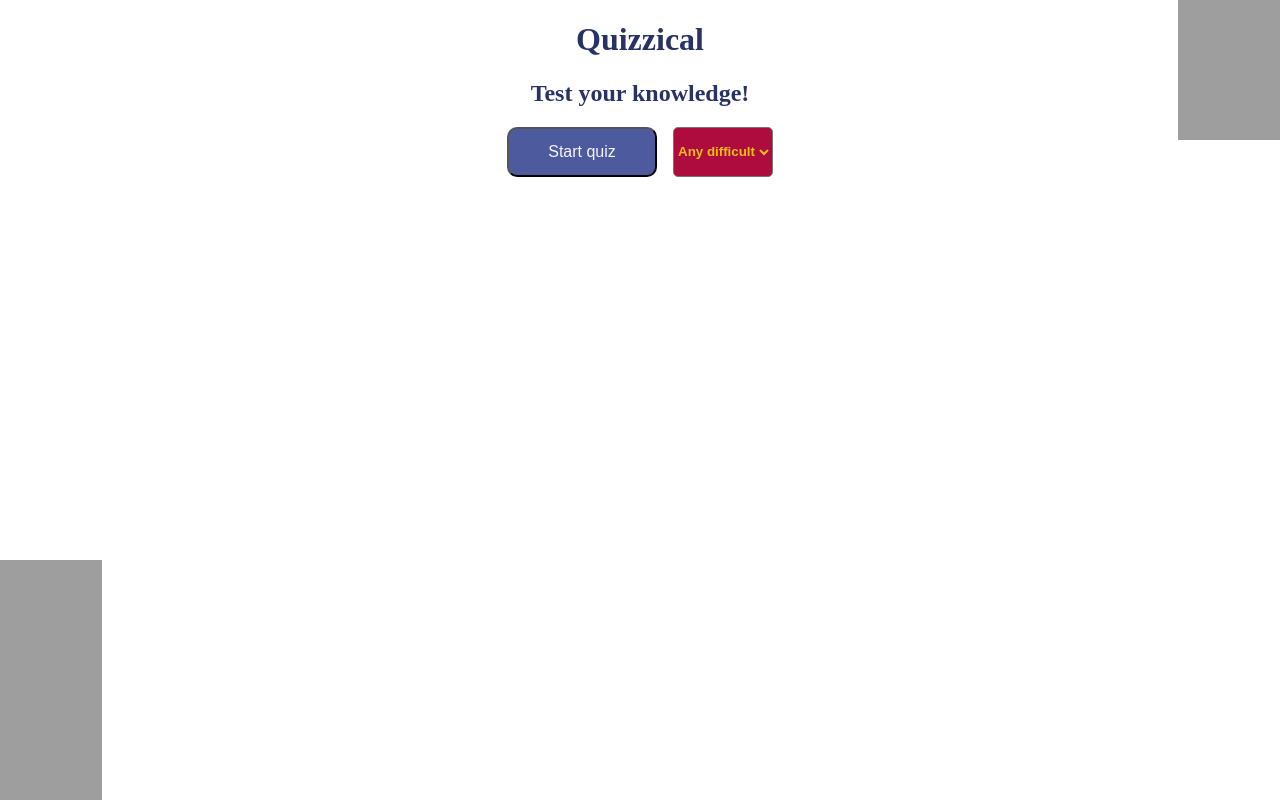
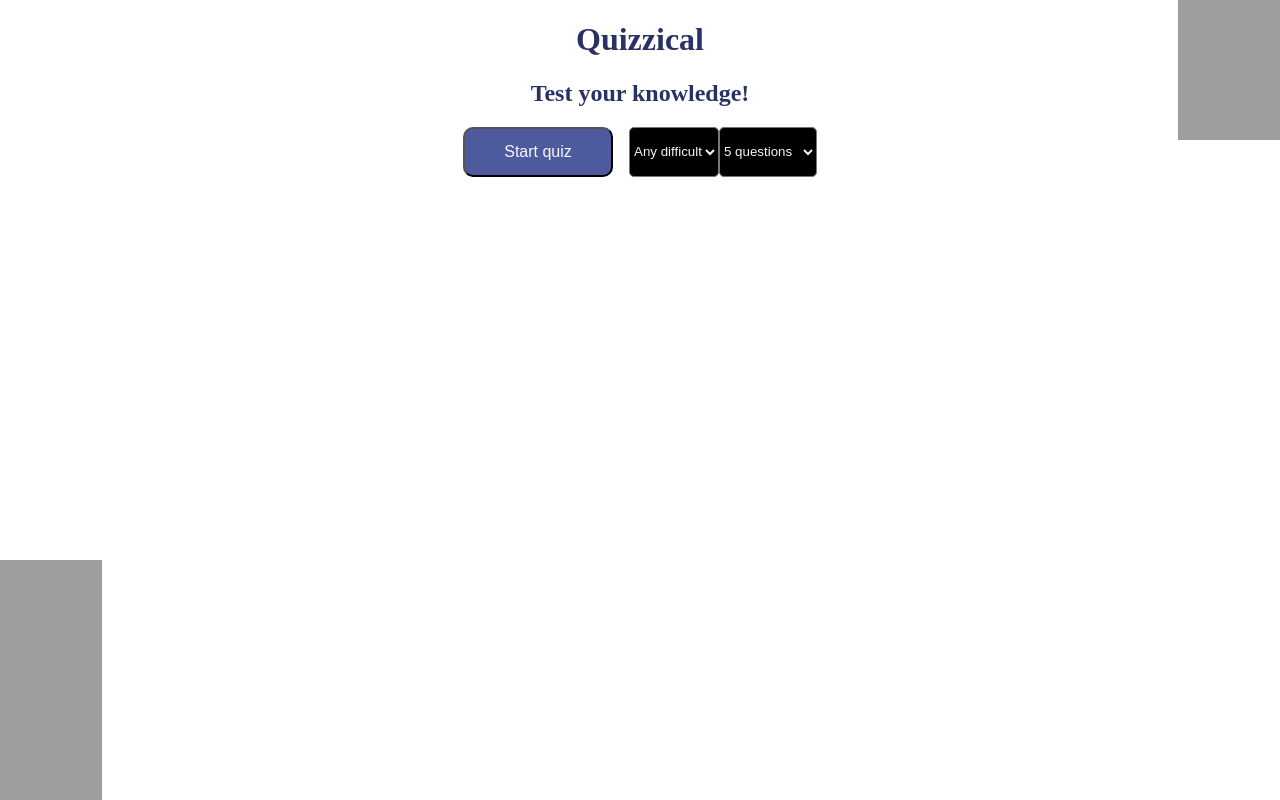
Before and after one commit to devisatei/triviaApp, a React (Create React App) app: page / in a window 1280 px wide. Built offline with nearby package versions, Linux system fonts and the light colour scheme; grey boxes are pictures that could not be loaded.

Commit message:
v1.1 with difficulty and number of questions selectors

```diff
--- a/src/App.css
+++ b/src/App.css
@@ -28,12 +28,11 @@
 }
 
 .initial-btns > select {
-  color: rgb(236, 189, 22);
-  background: #ae0c3f;
+  color: whitesmoke;
+  background: black;
   outline: none;
   border-radius: 5px;
   font-size: smaller;
-  font-weight: bolder;
 }
 
 /* IMAGES DIVS */
--- a/src/App.js
+++ b/src/App.js
@@ -3,14 +3,21 @@ import './App.css';
 import FirstPage from './FirstPage';
 import Quizz from './Quizz';
 
+export const DifficultyContext = React.createContext()
+
 function App() {
 
   const [showQuiz, setShowQuiz] = React.useState(false)
+  const [selectedDifficulty, setSelectedDifficulty] = React.useState('any')
+  const [numQuestions, setNumQuestions] = React.useState('5')
 
   return (
-    <div className="App">
-      {showQuiz ? <Quizz /> : <FirstPage onStartQuiz={() => setShowQuiz(true)} />}
-    </div>
+    <DifficultyContext.Provider value={{ selectedDifficulty, setSelectedDifficulty, numQuestions, setNumQuestions }}>
+      <div className="App">
+        {showQuiz ? <Quizz selectedDifficulty={selectedDifficulty} numQuestions={numQuestions}/> :
+        <FirstPage onStartQuiz={() => setShowQuiz(true)} />}
+      </div>
+    </DifficultyContext.Provider>
   );
 }
 
--- a/src/FirstPage.js
+++ b/src/FirstPage.js
@@ -1,7 +1,16 @@
 import React from "react";
+import { DifficultyContext } from './App'
 
-export default function FirstPage(props) {
+
+export default function FirstPage({ onStartQuiz }) {
+    const { selectedDifficulty, setSelectedDifficulty, setNumQuestions} = React.useContext(DifficultyContext)
+
+    function handleNumQuestions(e) {
+        setNumQuestions(e.target.value)
+    }
+
     return (
+        <DifficultyContext.Provider value ={selectedDifficulty}>
             <main className="initial-page" >
                 <div className="background-image-left"></div>
                 <div className="background-image-right"></div>
@@ -9,14 +18,20 @@ export default function FirstPage(props) {
                 <h1>Quizzical</h1>
                 <h2>Test your knowledge!</h2>
                 <div className="initial-btns">
-                <button onClick={props.onStartQuiz} className="start-quiz-btn">Start quiz</button>
-                <select>
+                    <button onClick={onStartQuiz} className="start-quiz-btn">Start quiz</button>
+                    <select value={selectedDifficulty} onChange={(e) => setSelectedDifficulty(e.target.value)}>
                         <option value="any">Any difficult</option>
                         <option value="easy">Easy</option>
-                    <option value="easy">Medium</option>
-                    <option value="easy">Hard</option>
+                        <option value="medium">Medium</option>
+                        <option value="hard">Hard</option>
+                    </select>
+                    <select onChange={handleNumQuestions}>
+                        <option value={5}>5 questions</option>
+                        <option value={10}>10 questions</option>
+                        <option value={15}>15 questions</option>
                     </select>
                 </div>
             </main>
+        </DifficultyContext.Provider>
     )
 }
--- a/src/Quizz.js
+++ b/src/Quizz.js
@@ -1,7 +1,10 @@
-import React, {useState, useEffect} from "react";
+import React, {useState, useEffect, useContext} from "react";
 import he from 'he';
+import { DifficultyContext } from './App'
 
 export default function Quizz() {
+
+    const {selectedDifficulty, numQuestions} = useContext(DifficultyContext)
 
     const [questions, setQuestions] = useState([])
 
@@ -26,7 +29,12 @@ export default function Quizz() {
     useEffect(() => {
         const fetchTriviaQuestions = async () => {
             try {
-                const res = await fetch('https://opentdb.com/api.php?amount=5&difficulty=easy')
+                let apiUrl = `https://opentdb.com/api.php?amount=${numQuestions}`
+                if (selectedDifficulty !== 'any') {
+                    apiUrl += `&difficulty=${selectedDifficulty}`
+                }
+
+                const res = await fetch(apiUrl)
                 const data = await res.json()
 
                 //shuffling answers for each question
@@ -47,7 +55,7 @@ export default function Quizz() {
             }
         }
         fetchTriviaQuestions()
-    }, [])
+    }, [selectedDifficulty, numQuestions])
 
     function handleSelection(questionIndex, selectedAnswer) {
         if(!submitButtonClicked){
@@ -92,9 +100,6 @@ export default function Quizz() {
     function restartGame() {
         window.location.reload()
     }
-
-    console.log(questions)
-    console.log(selectedAnswers)
 
     return (
         <main className="container" style={{ position: 'relative' }}>
```
Lines whose indentation alone changed are shown as unchanged.
